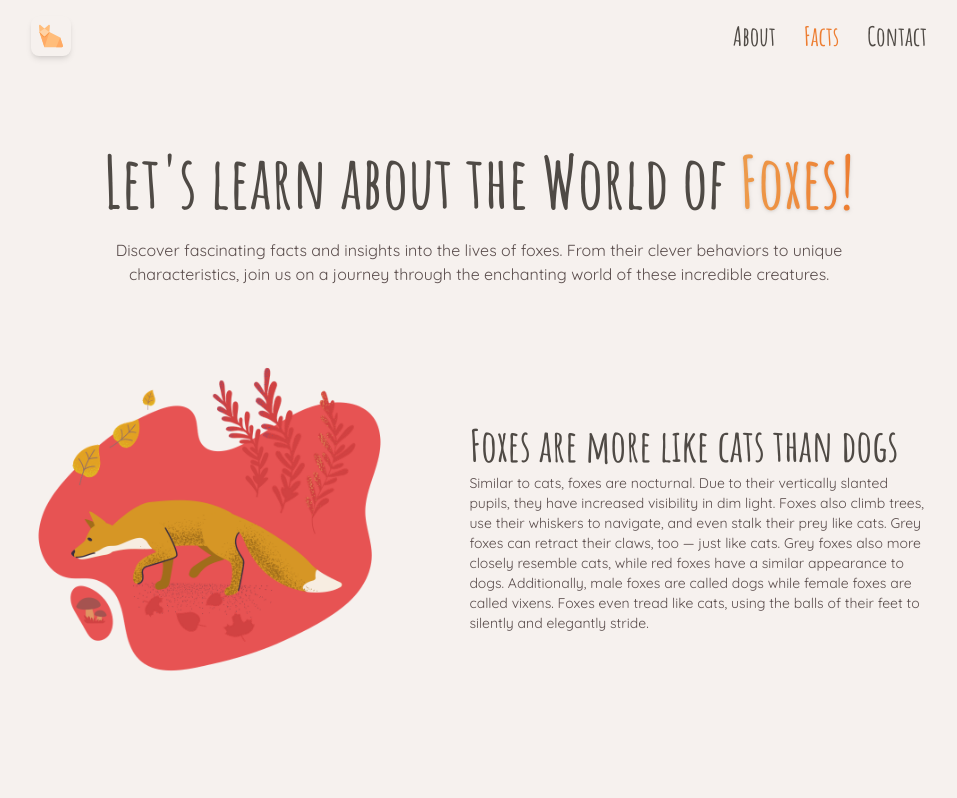
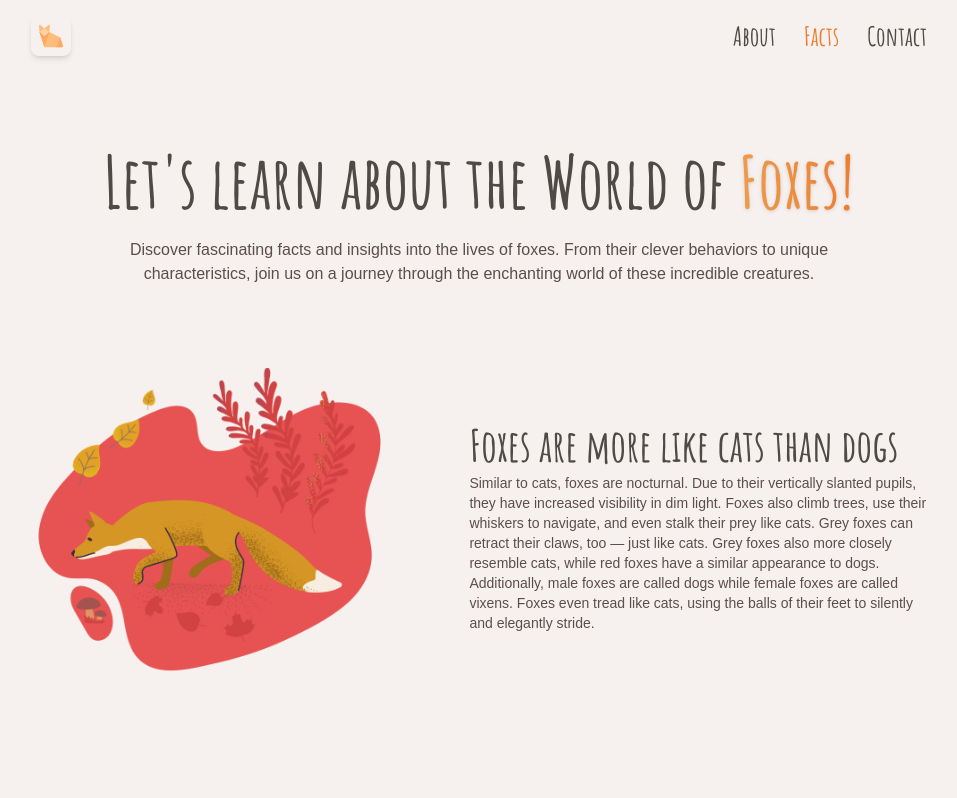
Before and after one commit to adityaphasu/fox-island, a React (Vite) app: page /facts in a window 1280 px wide. Shown: the top 798 px of the page, without its empty margins (161-1118 px from the left). Built offline with nearby package versions, Linux system fonts and the light colour scheme.

Commit message:
update font imports and dependencies

```diff
--- a/package.json
+++ b/package.json
@@ -11,6 +11,8 @@
   },
   "dependencies": {
     "@emailjs/browser": "^3.11.0",
+    "@fontsource-variable/quicksand": "^5.0.15",
+    "@fontsource/amatic-sc": "^5.0.17",
     "@react-spring/three": "^9.7.3",
     "@react-three/drei": "^9.88.17",
     "@react-three/fiber": "^8.15.11",
--- a/src/index.css
+++ b/src/index.css
@@ -1,4 +1,6 @@
-@import url("https://fonts.googleapis.com/css2?family=Amatic+SC:wght@400;700&family=Lobster+Two:wght@400;700&family=Quicksand:wght@400;500;600;700&display=swap");
+@import "@fontsource-variable/quicksand";
+@import "@fontsource/amatic-sc/400.css";
+@import "@fontsource/amatic-sc/700.css";
 
 @tailwind base;
 @tailwind components;
@@ -10,7 +12,7 @@
 }
 
 body {
-  font-family: "Quicksand", sans-serif;
+  font-family: "Quicksand Variable", sans-serif;
 }
 
 body:has(.card[data-color="blue"]:hover) {
--- a/tailwind.config.js
+++ b/tailwind.config.js
@@ -26,7 +26,7 @@ export default {
         },
       },
       fontFamily: {
-        quicksand: ["Quicksand", "sans-serif"],
+        quicksand: ["Quicksand Variable", "sans-serif"],
         amatic: ["Amatic SC", "sans-serif"],
       },
       boxShadow: {
```
Also changed, not shown: 1 other file (tests, documents, lock files or other folders).
